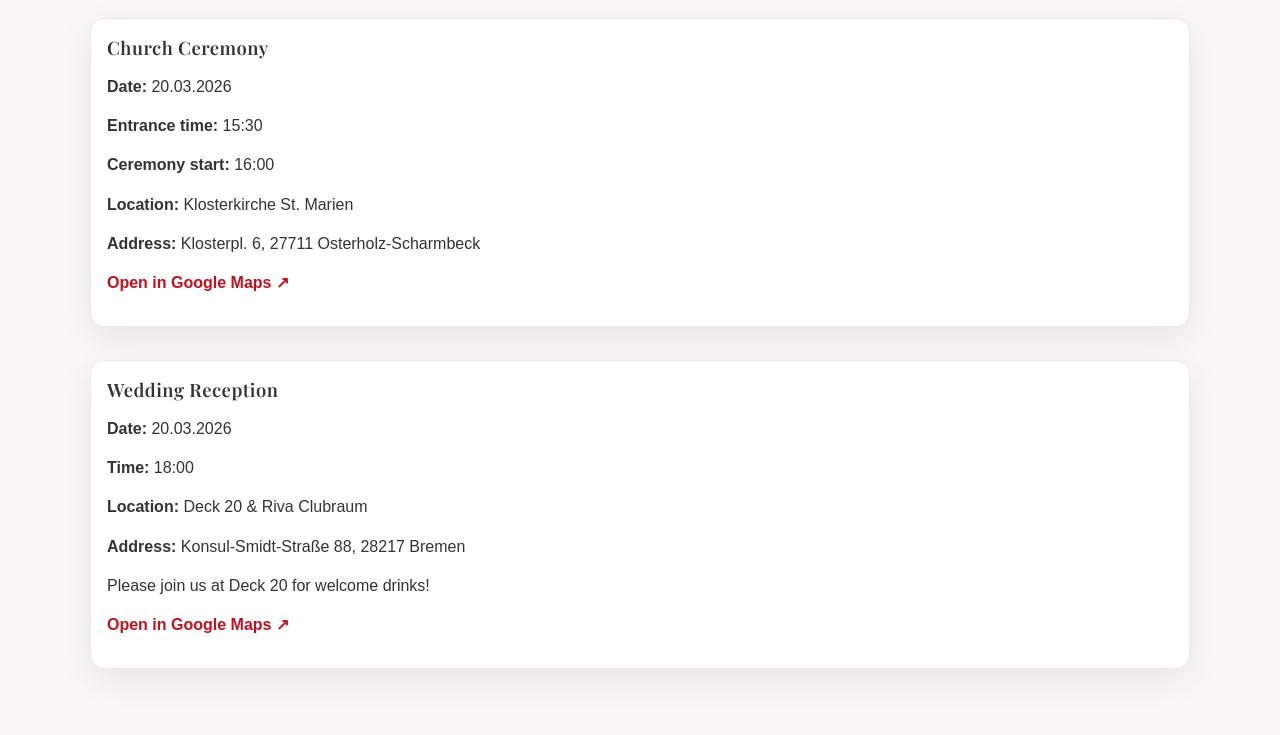
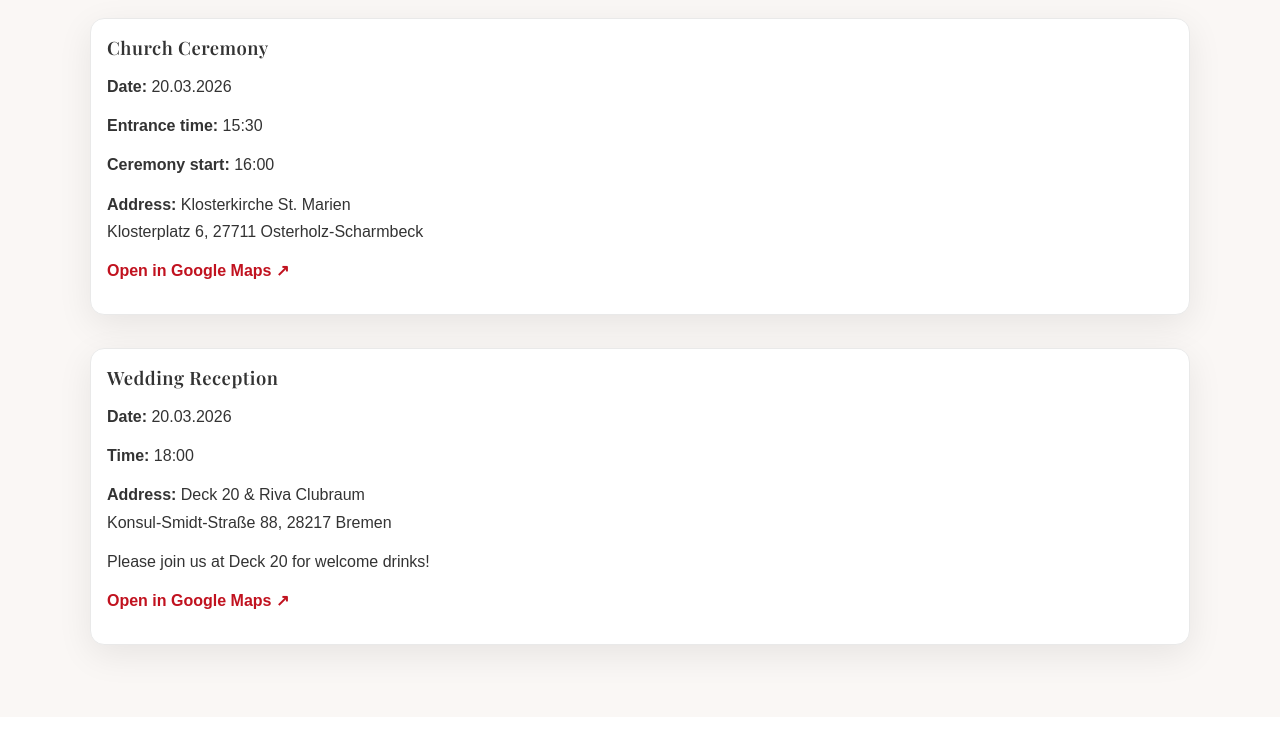
Before and after one commit to kandjwedding/kandjwedding.github.io, a plain HTML site: page index.html in a window 1280 px wide. Shown: the part 683-1418 px from the top of the page. Drawn offline with nearby package versions, Linux system fonts and the light colour scheme.

Commit message:
location

```diff
--- a/index.html
+++ b/index.html
@@ -98,8 +98,9 @@ document.addEventListener('DOMContentLoaded', function () {
             <p><strong>Date:</strong> 20.03.2026</p>
             <p><strong>Entrance time:</strong> 15:30</p>
             <p><strong>Ceremony start:</strong> 16:00</p>
-            <p><strong>Location:</strong> Klosterkirche St. Marien</p>
-            <p><strong>Address:</strong> Klosterpl. 6, 27711 Osterholz-Scharmbeck</p>
+            <p><strong>Address:</strong> Klosterkirche St. Marien<br>
+            Klosterplatz 6, 27711 Osterholz-Scharmbeck<br>
+            </p>
             <p><a class="map-link" target="_blank" rel="noopener"
                   href="https://www.google.com/maps/search/?api=1&query=Klosterkirche+St.+Marien,+Klosterpl.+6,+27711+Osterholz-Scharmbeck">Open in Google Maps ↗</a></p>
         </div>
@@ -108,8 +109,7 @@ document.addEventListener('DOMContentLoaded', function () {
           <h3>Wedding Reception</h3>
             <p><strong>Date:</strong> 20.03.2026</p>
             <p><strong>Time:</strong> 18:00</p>
-            <p><strong>Location:</strong> Deck 20 &amp; Riva Clubraum</p>
-            <p><strong>Address:</strong> Konsul-Smidt-Straße 88, 28217 Bremen</p>
+            <p><strong>Address:</strong> Deck 20 &amp; Riva Clubraum<br> Konsul-Smidt-Straße 88, 28217 Bremen</p>
             <p>Please join us at Deck 20 for welcome drinks!</p>
             <p><a class="map-link" target="_blank" rel="noopener"
                   href="https://www.google.com/maps/search/?api=1&query=Deck+20,+Konsul-Smidt-Stra%C3%9Fe+88,+28217+Bremen">Open in Google Maps ↗</a></p>
```
Also changed, not shown: ja.html (+4 -2 lines).
